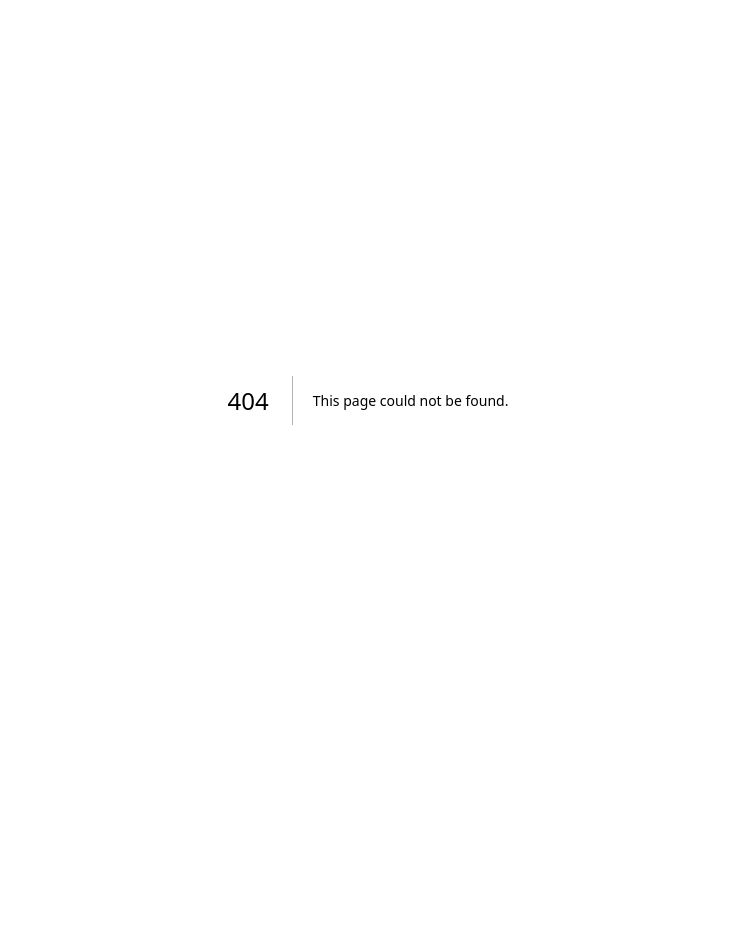
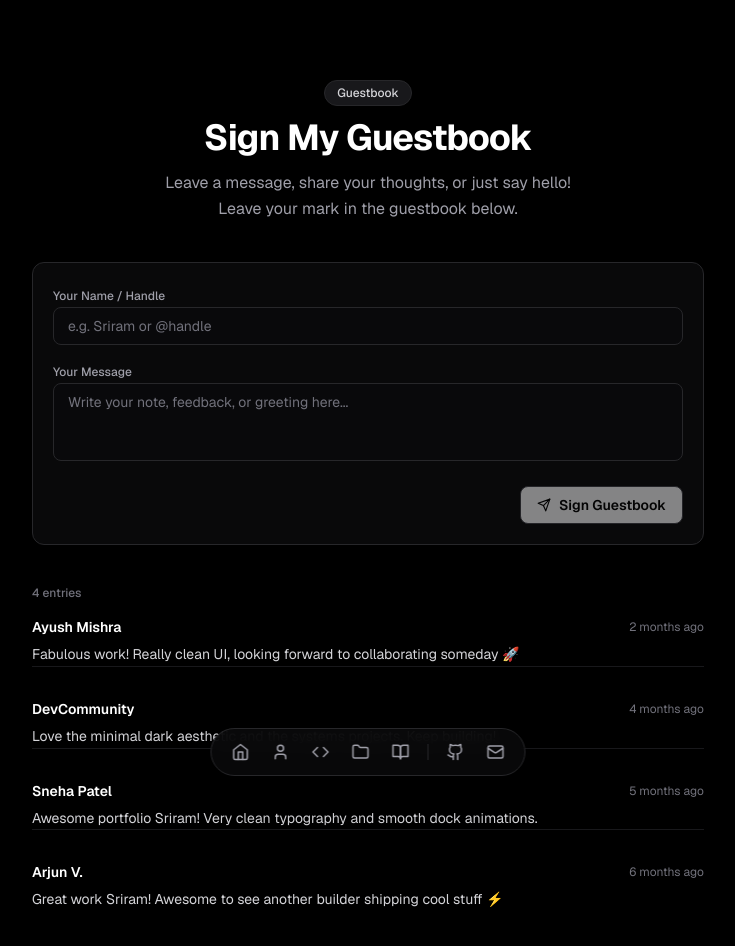
Before and after one commit to Sriram-Nambiar/sriramnambiar, a Next.js app: page /guestbook in a window 1280 px wide. Before the commit this address had no page. Shown: the top 946 px of the page, without its empty margins (272-1007 px from the left). Before the commit the page ends 800 px from the top, so only its background shows below. Built offline with nearby package versions, Linux system fonts and the light colour scheme.

Commit message:
Add interactive Guestbook page and dock navigation

```diff
--- /dev/null
+++ b/app/guestbook/page.tsx
@@ -0,0 +1,181 @@
+"use client";
+
+import React, { useState, useEffect } from "react";
+import Link from "next/link";
+import Dock from "@/components/Dock";
+import { SendIcon } from "@/components/Icons";
+
+interface GuestbookEntry {
+  id: string;
+  name: string;
+  message: string;
+  date: string;
+}
+
+const initialEntries: GuestbookEntry[] = [
+  {
+    id: "1",
+    name: "Ayush Mishra",
+    message: "Fabulous work! Really clean UI, looking forward to collaborating someday 🚀",
+    date: "2 months ago",
+  },
+  {
+    id: "2",
+    name: "DevCommunity",
+    message: "Love the minimal dark aesthetic and the systems projects. Keep building!",
+    date: "4 months ago",
+  },
+  {
+    id: "3",
+    name: "Sneha Patel",
+    message: "Awesome portfolio Sriram! Very clean typography and smooth dock animations.",
+    date: "5 months ago",
+  },
+  {
+    id: "4",
+    name: "Arjun V.",
+    message: "Great work Sriram! Awesome to see another builder shipping cool stuff ⚡",
+    date: "6 months ago",
+  },
+];
+
+export default function GuestbookPage() {
+  const [entries, setEntries] = useState<GuestbookEntry[]>(initialEntries);
+  const [name, setName] = useState("");
+  const [message, setMessage] = useState("");
+  const [isSubmitting, setIsSubmitting] = useState(false);
+
+  useEffect(() => {
+    try {
+      const saved = localStorage.getItem("sriram_guestbook_entries");
+      if (saved) {
+        const parsed = JSON.parse(saved);
+        if (Array.isArray(parsed) && parsed.length > 0) {
+          setEntries(parsed);
+        }
+      }
+    } catch {
+      // Fallback to initial
+    }
+  }, []);
+
+  const handleSubmit = (e: React.FormEvent) => {
+    e.preventDefault();
+    if (!name.trim() || !message.trim()) return;
+
+    setIsSubmitting(true);
+
+    const newEntry: GuestbookEntry = {
+      id: Date.now().toString(),
+      name: name.trim(),
+      message: message.trim(),
+      date: "Just now",
+    };
+
+    const updated = [newEntry, ...entries];
+    setEntries(updated);
+
+    try {
+      localStorage.setItem("sriram_guestbook_entries", JSON.stringify(updated));
+    } catch {
+      // Ignore storage errors
+    }
+
+    setName("");
+    setMessage("");
+    setIsSubmitting(false);
+  };
+
+  return (
+    <main className="min-h-screen bg-black text-white px-4 py-16 sm:py-20 selection:bg-zinc-800 selection:text-white">
+      <div className="w-full max-w-2xl mx-auto space-y-10 pb-24">
+        {/* Header */}
+        <div className="text-center space-y-3">
+          <div className="inline-block rounded-full border border-zinc-800 bg-zinc-900 px-3 py-1 text-xs font-medium text-zinc-300">
+            Guestbook
+          </div>
+          <h1 className="text-3xl sm:text-4xl font-bold tracking-tight text-white">
+            Sign My Guestbook
+          </h1>
+          <p className="text-sm sm:text-base text-zinc-400 max-w-md mx-auto leading-relaxed">
+            Leave a message, share your thoughts, or just say hello! Leave your mark in the guestbook below.
+          </p>
+        </div>
+
+        {/* Input Form Card */}
+        <form
+          onSubmit={handleSubmit}
+          className="rounded-xl border border-zinc-800 bg-zinc-900/40 p-5 space-y-3.5 backdrop-blur-sm"
+        >
+          <div className="space-y-1">
+            <label htmlFor="name" className="text-xs font-medium text-zinc-400">
+              Your Name / Handle
+            </label>
+            <input
+              id="name"
+              type="text"
+              required
+              placeholder="e.g. Sriram or @handle"
+              value={name}
+              onChange={(e) => setName(e.target.value)}
+              className="w-full rounded-lg border border-zinc-800 bg-zinc-950 px-3.5 py-2 text-sm text-white placeholder-zinc-500 outline-none transition focus:border-zinc-600 focus:ring-1 focus:ring-zinc-600"
+            />
+          </div>
+
+          <div className="space-y-1">
+            <label htmlFor="message" className="text-xs font-medium text-zinc-400">
+              Your Message
+            </label>
+            <textarea
+              id="message"
+              required
+              rows={3}
+              placeholder="Write your note, feedback, or greeting here..."
+              value={message}
+              onChange={(e) => setMessage(e.target.value)}
+              className="w-full rounded-lg border border-zinc-800 bg-zinc-950 px-3.5 py-2 text-sm text-white placeholder-zinc-500 outline-none transition focus:border-zinc-600 focus:ring-1 focus:ring-zinc-600 resize-none"
+            />
+          </div>
+
+          <div className="flex justify-end pt-1">
+            <button
+              type="submit"
+              disabled={isSubmitting || !name.trim() || !message.trim()}
+              className="inline-flex items-center gap-2 rounded-lg border border-zinc-700 bg-white px-4 py-2 text-xs sm:text-sm font-semibold text-black transition hover:bg-zinc-200 disabled:opacity-50 disabled:cursor-not-allowed"
+            >
+              <SendIcon className="size-3.5" />
+              Sign Guestbook
+            </button>
+          </div>
+        </form>
+
+        {/* Entries List */}
+        <div className="space-y-4">
+          <div className="text-xs font-medium text-zinc-500">
+            {entries.length} {entries.length === 1 ? "entry" : "entries"}
+          </div>
+
+          <div className="space-y-4 divide-y divide-zinc-900">
+            {entries.map((entry) => (
+              <div key={entry.id} className="pt-4 first:pt-0 space-y-1.5">
+                <div className="flex items-center justify-between gap-2">
+                  <span className="text-sm font-semibold text-white">
+                    {entry.name}
+                  </span>
+                  <span className="text-xs text-zinc-500 tabular-nums">
+                    {entry.date}
+                  </span>
+                </div>
+                <p className="text-sm text-zinc-300 leading-relaxed text-pretty">
+                  {entry.message}
+                </p>
+              </div>
+            ))}
+          </div>
+        </div>
+      </div>
+
+      <Dock />
+    </main>
+  );
+}
--- a/components/Dock.tsx
+++ b/components/Dock.tsx
@@ -1,11 +1,13 @@
 "use client";
 
 import React, { useRef, useState } from "react";
+import Link from "next/link";
 import {
   HomeIcon,
   UserIcon,
   FolderIcon,
   CodeIcon,
+  BookOpenIcon,
   GithubIcon,
   MailIcon,
 } from "./Icons";
@@ -44,6 +46,23 @@ function DockItem({
     }
   }
 
+  const linkProps = {
+    ref,
+    href,
+    target: external ? "_blank" : undefined,
+    rel: external ? "noopener noreferrer" : undefined,
+    "aria-label": label,
+    onMouseEnter: () => setIsHovered(true),
+    onMouseLeave: () => setIsHovered(false),
+    style: {
+      transform: `scale(${scale}) translateY(${translateY}px)`,
+      transition: "transform 0.12s cubic-bezier(0.2, 0, 0, 1)",
+      transformOrigin: "bottom center",
+    },
+    className:
+      "flex items-center justify-center rounded-full p-2 text-zinc-400 hover:bg-zinc-800/80 hover:text-white",
+  };
+
   return (
     <div className="relative flex items-center justify-center">
       {isHovered && (
@@ -55,32 +74,25 @@ function DockItem({
         </span>
       )}
 
-      <a
-        ref={ref}
-        href={href}
-        target={external ? "_blank" : undefined}
-        rel={external ? "noopener noreferrer" : undefined}
-        aria-label={label}
-        onMouseEnter={() => setIsHovered(true)}
-        onMouseLeave={() => setIsHovered(false)}
-        style={{
-          transform: `scale(${scale}) translateY(${translateY}px)`,
-          transition: "transform 0.12s cubic-bezier(0.2, 0, 0, 1)",
-          transformOrigin: "bottom center",
-        }}
-        className="flex items-center justify-center rounded-full p-2 text-zinc-400 hover:bg-zinc-800/80 hover:text-white"
-      >
-        <Icon className="size-4 sm:size-4.5" />
-      </a>
+      {external ? (
+        <a {...linkProps}>
+          <Icon className="size-4 sm:size-4.5" />
+        </a>
+      ) : (
+        <Link {...linkProps}>
+          <Icon className="size-4 sm:size-4.5" />
+        </Link>
+      )}
     </div>
   );
 }
 
 const navItems = [
-  { label: "Home", href: "#hero", icon: HomeIcon },
-  { label: "About", href: "#about", icon: UserIcon },
-  { label: "Skills", href: "#skills", icon: CodeIcon },
-  { label: "Projects", href: "#projects", icon: FolderIcon },
+  { label: "Home", href: "/", icon: HomeIcon },
+  { label: "About", href: "/#about", icon: UserIcon },
+  { label: "Skills", href: "/#skills", icon: CodeIcon },
+  { label: "Projects", href: "/#projects", icon: FolderIcon },
+  { label: "Guestbook", href: "/guestbook", icon: BookOpenIcon },
 ];
 
 const socialItems = [
--- a/components/Icons.tsx
+++ b/components/Icons.tsx
@@ -118,3 +118,37 @@ export function MailIcon({ className = "size-4" }: { className?: string }) {
     </svg>
   );
 }
+
+export function BookOpenIcon({ className = "size-4" }: { className?: string }) {
+  return (
+    <svg
+      viewBox="0 0 24 24"
+      fill="none"
+      stroke="currentColor"
+      strokeWidth="2"
+      strokeLinecap="round"
+      strokeLinejoin="round"
+      className={className}
+    >
+      <path d="M2 3h6a4 4 0 0 1 4 4v14a3 3 0 0 0-3-3H2z" />
+      <path d="M22 3h-6a4 4 0 0 0-4 4v14a3 3 0 0 1 3-3h7z" />
+    </svg>
+  );
+}
+
+export function SendIcon({ className = "size-4" }: { className?: string }) {
+  return (
+    <svg
+      viewBox="0 0 24 24"
+      fill="none"
+      stroke="currentColor"
+      strokeWidth="2"
+      strokeLinecap="round"
+      strokeLinejoin="round"
+      className={className}
+    >
+      <path d="m22 2-7 20-4-9-9-4Z" />
+      <path d="M22 2 11 13" />
+    </svg>
+  );
+}
```
